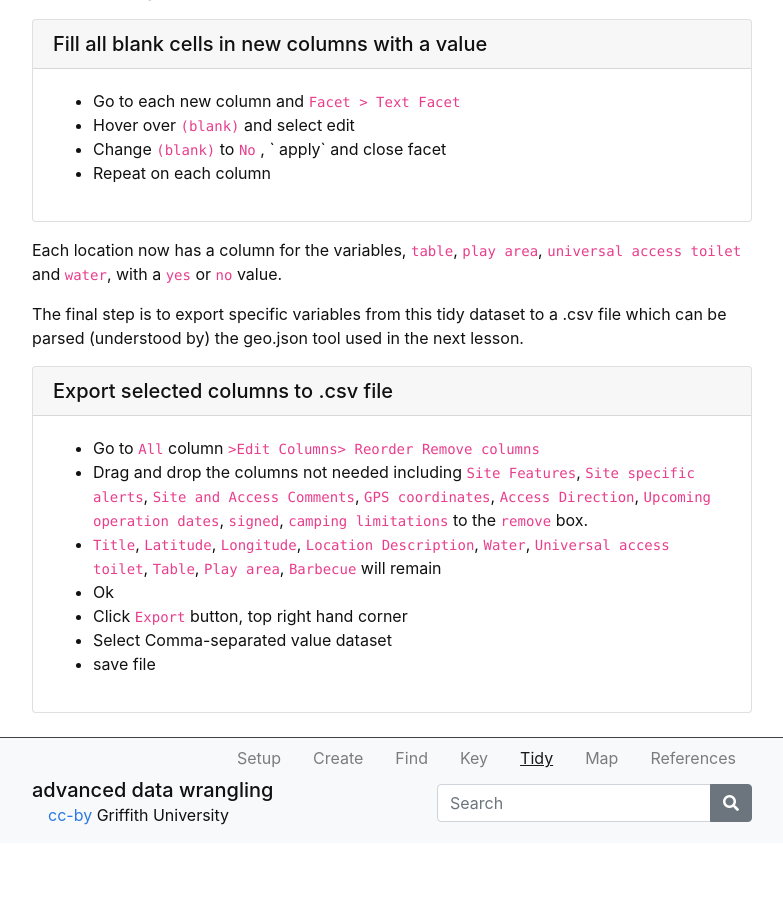
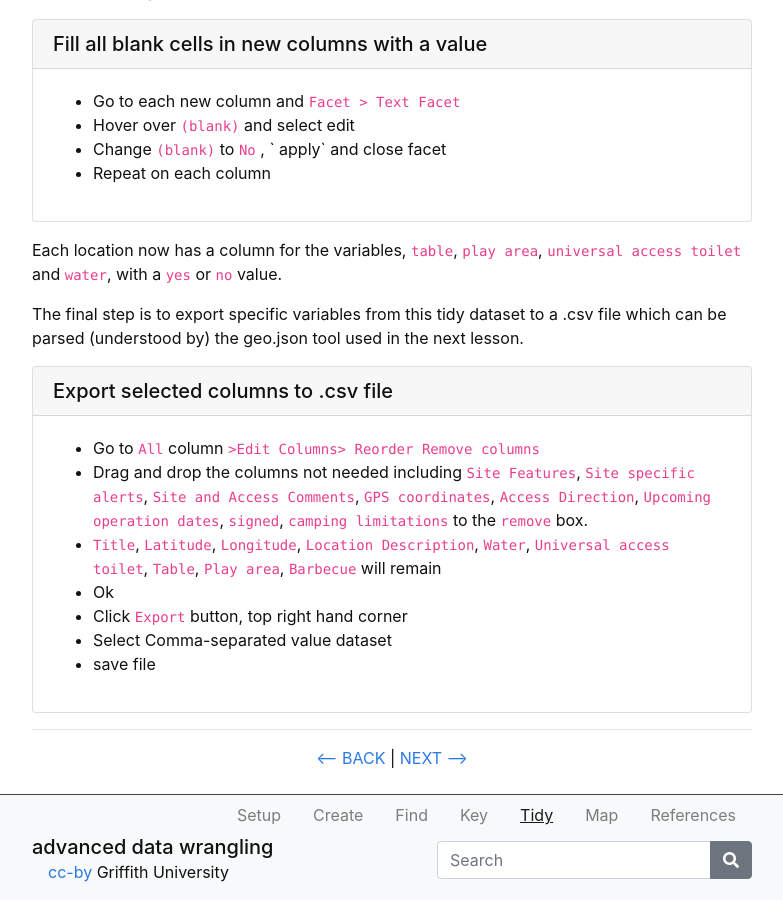
Before and after one commit to GULibrarySandbox/advanced-data-wrangle-old, a Jekyll site: the page built from content/5-lesson.md, in a window 1280 px wide and 900 px high, scrolled down 3687 px. Shown: the whole window, without its empty margins (248-1031 px from the left). Built offline with Jekyll 4.4.1, drawn with Linux system fonts in a browser that asks for light colours; before the commit the page ends 4530 px from its top, so only the background shows below that.

Commit message:
Update 5-lesson.md
Added next and back buttons

```diff
--- a/content/5-lesson.md
+++ b/content/5-lesson.md
@@ -111,3 +111,10 @@ The final step is to export specific variables from this tidy dataset to a .csv
 - Click `Export` button, top right hand corner
 - Select Comma-separated value dataset
 - save file{% endcapture %} {% include card.md header="Export selected columns to .csv file" text=text %}
+
+----
+
+<p align="center">
+  <a href="https://griffithunilibrary.github.io/Advanced-data-wrangle/content/4-lesson.html"><-- BACK</a> |
+  <a href="https://griffithunilibrary.github.io/Advanced-data-wrangle/content/6-lesson.html">NEXT --></a>
+</p>
```
